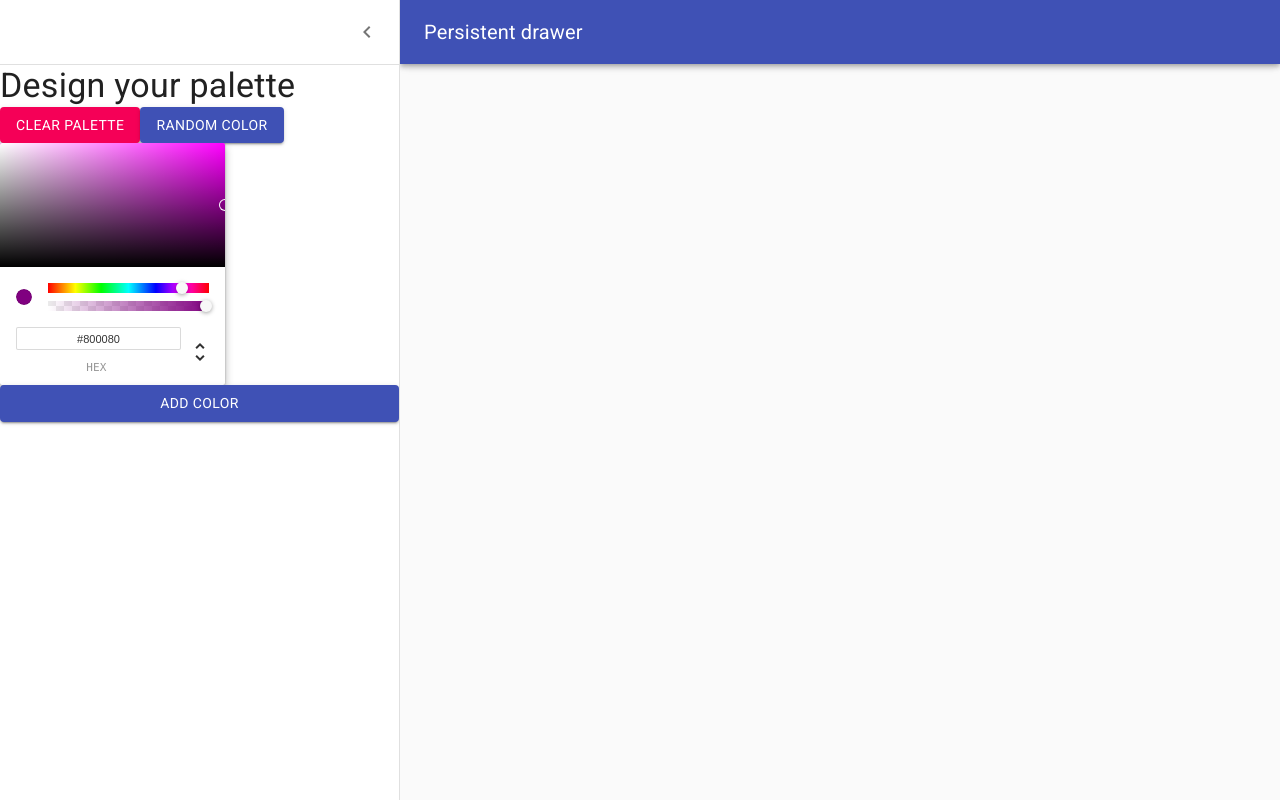
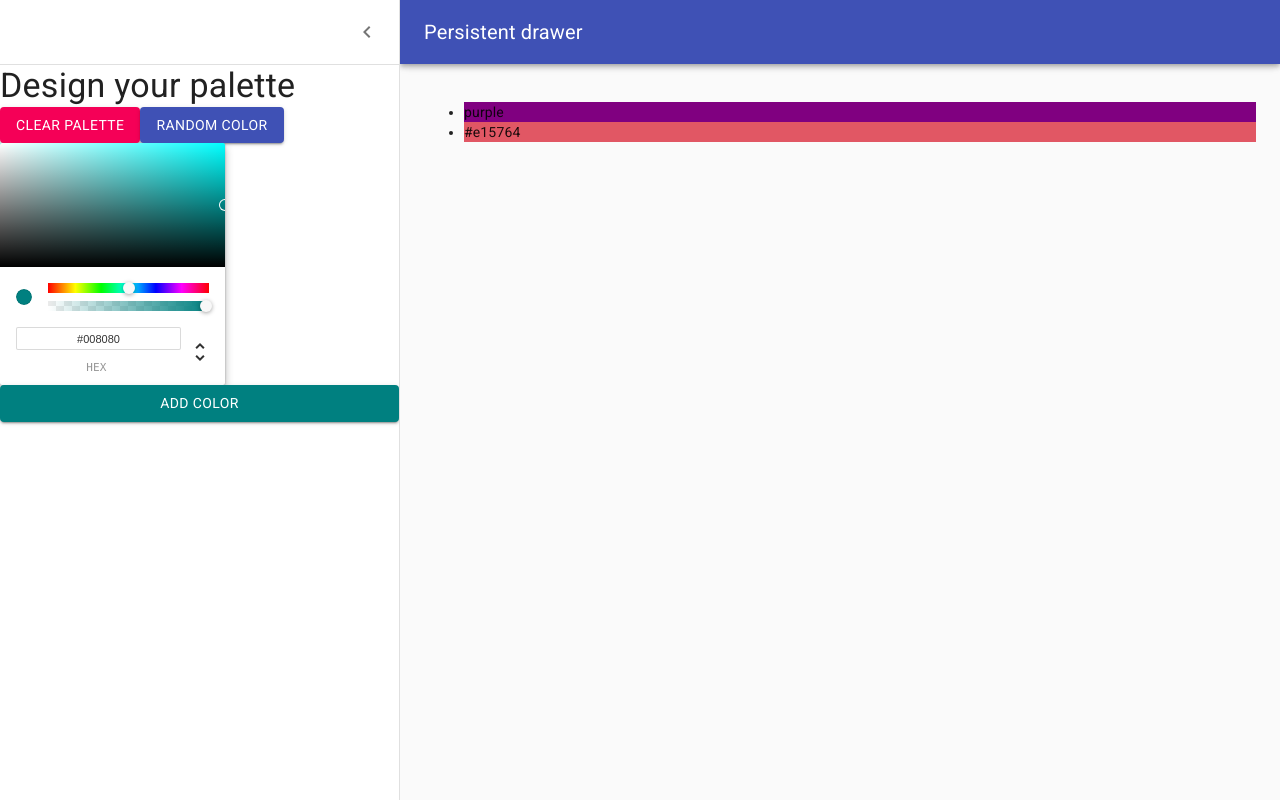
Before and after one commit to jedsmit/colors-app, a React (Create React App) app: page /palette/new in a window 1280 px wide. Both pictures are taken after a click on the button "open drawer". Built offline with nearby package versions, Linux system fonts and the light colour scheme; the HTML template or start-up script is replaced by a standard one.

Commit message:
connect button to colorpicker

```diff
--- a/package.json
+++ b/package.json
@@ -12,7 +12,7 @@
     "chroma-js": "^2.1.0",
     "rc-slider": "^9.3.1",
     "react": "^16.13.1",
-    "react-color": "^2.18.1",
+    "react-color": "2.18.1",
     "react-copy-to-clipboard": "^5.0.2",
     "react-dom": "^16.13.1",
     "react-router-dom": "^5.2.0",
--- a/src/NewPaletteForm.js
+++ b/src/NewPaletteForm.js
@@ -76,8 +76,15 @@
 
 
 class NewPaletteForm extends Component {
-    state = {
-        open: false
+    constructor(props) {
+        super(props);
+        this.state = {
+            open: false,
+            currentColor: 'teal',
+            colors: ["purple", "#e15764"]
+        };
+        this.updateCurrentColor = this.updateCurrentColor.bind(this);
+        this.addNewColor = this.addNewColor.bind(this);
     };
 
     handleDrawerOpen = () => {
@@ -88,6 +95,13 @@
         this.setState({ open: false })
     };
 
+    updateCurrentColor(newColor) {
+        this.setState({ currentColor: newColor.hex })
+    }
+
+    addNewColor() {
+        this.setState({ colors: [...this.state.colors, this.state.currentColor] })
+    }
 
     render() {
         const { classes } = this.props;
@@ -141,9 +155,13 @@
                     </Button>
                     </div>
                     <ChromePicker
-                        color='purple'
-                        onChangeComplete={newColor => console.log(newColor)} />
-                    <Button variant='contained' color='primary'>
+                        color={this.state.currentColor}
+                        onChangeComplete={this.updateCurrentColor} />
+                    <Button
+                        variant='contained'
+                        color='primary'
+                        style={{ backgroundColor: this.state.currentColor }}
+                        onClick={this.addNewColor}>
                         Add Color
                     </Button>
 
@@ -156,7 +174,11 @@
                     })}
                 >
                     <div className={classes.drawerHeader} />
-
+                    <ul>
+                        {this.state.colors.map(color => (
+                            <li style={{ backgroundColor: color }}>{color}</li>
+                        ))}
+                    </ul>
                 </main>
             </div>
         );
```
